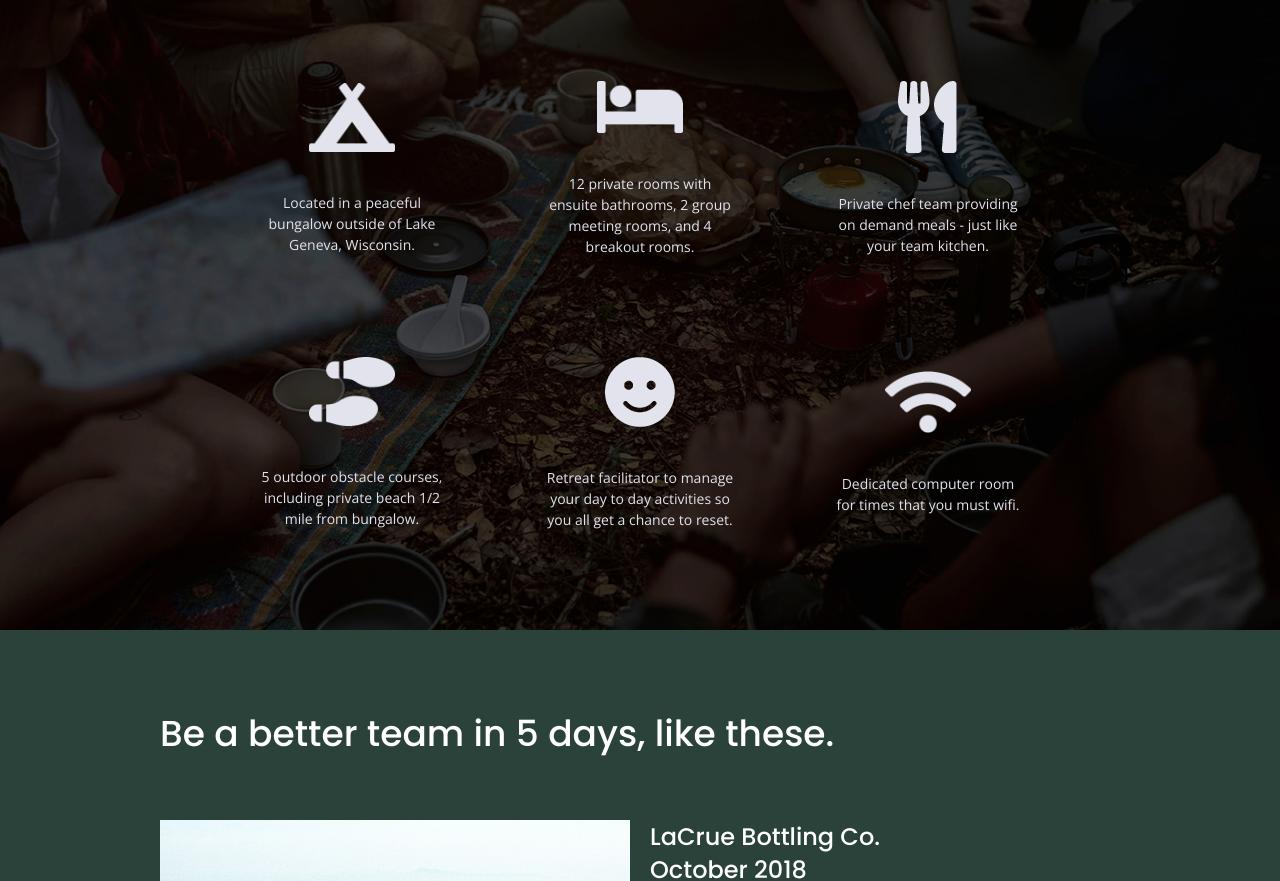
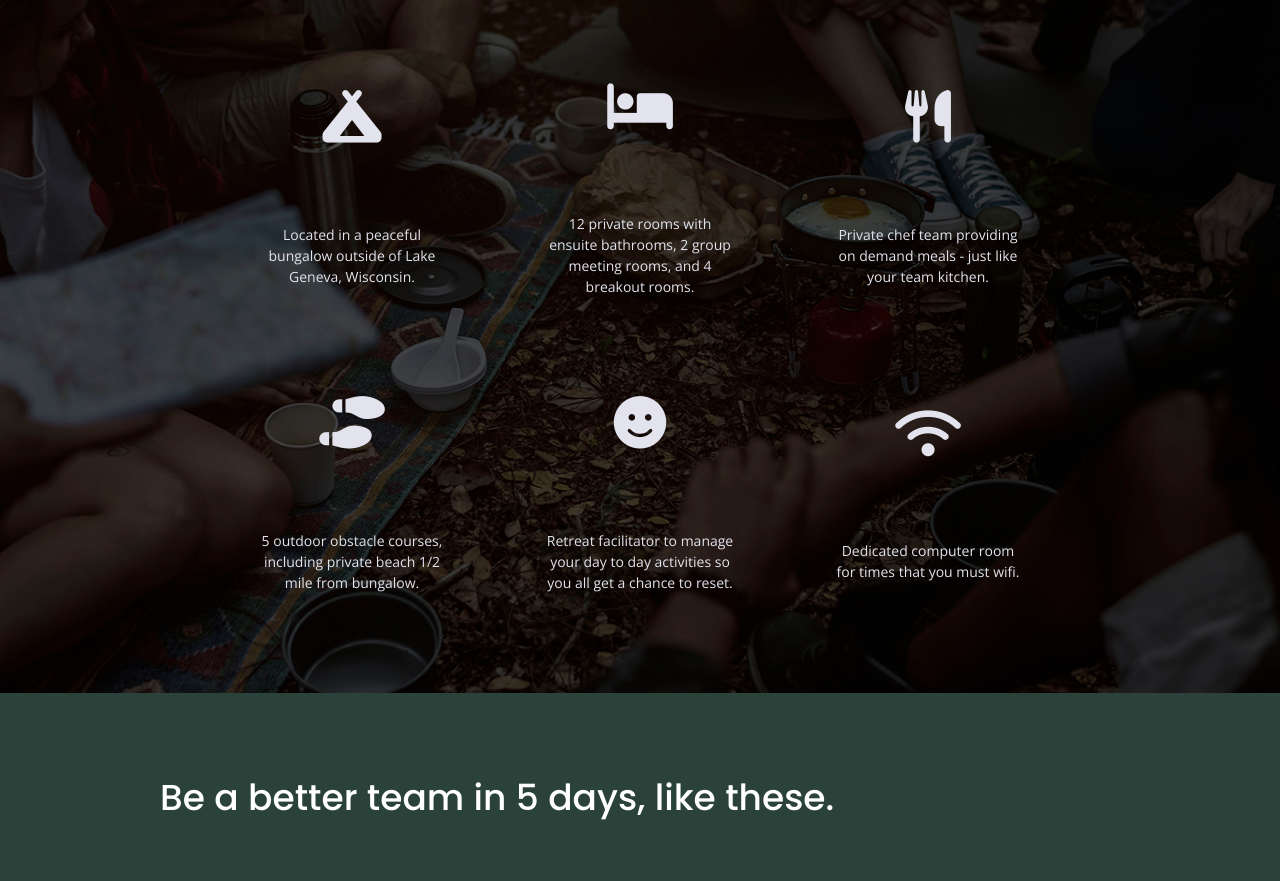
Before and after one commit to kreenan/unplugged-site-206, a plain HTML site: page index.html in a window 1280 px wide. Shown: the part 1088-1969 px from the top of the page. Drawn offline with nearby package versions, Linux system fonts and the light colour scheme.

Commit message:
replaced features img with font awesome icons

```diff
--- a/css/main.css
+++ b/css/main.css
@@ -332,12 +332,15 @@ aside .content-wrapper {
 }
 
 .features figure {
-  width: 40%;
   display: flex;
   justify-content: center;
   align-items: center;
   text-align: center;
   flex-flow: row wrap;
+}
+
+.features i {
+  font-size: 3.75em;
   margin-bottom: 40px;
 }
 
--- a/index.html
+++ b/index.html
@@ -16,6 +16,8 @@
   <!-- Google Fonts -->
 
 <link href="https://fonts.googleapis.com/css?family=Open+Sans:400,700|Poppins:500,700" rel="stylesheet">
+<!-- Font Awesome -->
+<script src="https://kit.fontawesome.com/c0aec1d762.js"></script>
 
   <meta name="theme-color" content="#fafafa">
 </head>
@@ -72,37 +74,37 @@
     <div class="features-items">
   <article>
     <figure>
-    <p class="fontawesome-icon"><img src="img/campground.png"></p>
+    <p class="fontawesome-icon"><i class="fas fa-campground"></i></p>
   </figure>
     <p class="features-item-description">Located in a peaceful bungalow outside of Lake Geneva, Wisconsin.</p>
   </article>
   <article>
       <figure>
-          <p class="fontawesome-icon"><img src="img/bed.png"></p>
+          <p class="fontawesome-icon"><i class="fas fa-bed"></i></p>
         </figure>
     <p class="features-item-description">12 private rooms with ensuite bathrooms, 2 group meeting rooms, and 4 breakout rooms.</p>
   </article>
   <article>
       <figure>
-          <p class="fontawesome-icon"><img src="img/utensils.png"></p>
+          <p class="fontawesome-icon"><i class="fas fa-utensils"></i></p>
         </figure>
     <p class="features-item-description">Private chef team providing on demand meals - just like your team kitchen.</p>
     </article>
   <article>
       <figure>
-          <p class="fontawesome-icon"><img src="img/shoe-prints.png"></p>
+          <p class="fontawesome-icon"><i class="fas fa-shoe-prints"></i></p>
         </figure>
     <p class="features-item-description">5 outdoor obstacle courses, including private beach 1/2 mile from bungalow.</p>
   </article>
   <article>
       <figure>
-          <p class="fontawesome-icon"><img src="img/smile.png"></p>
+          <p class="fontawesome-icon"><i class="fas fa-smile"></i></p>
         </figure>
     <p class="features-item-description">Retreat facilitator to manage your day to day activities so you all get a chance to reset.</p>
   </article>
   <article>
     <figure>
-      <p class="fontawesome-icon"><img src="img/wifi.png"></p>
+      <p class="fontawesome-icon"><i class="fas fa-wifi"></i></p>
      </figure>
     <p class="features-item-description">Dedicated computer room for times that you must wifi.</p>
   </article>
```
Also changed, not shown: about/index.html (+2 -0 lines), faqs/index.html (+4 -1 lines).
